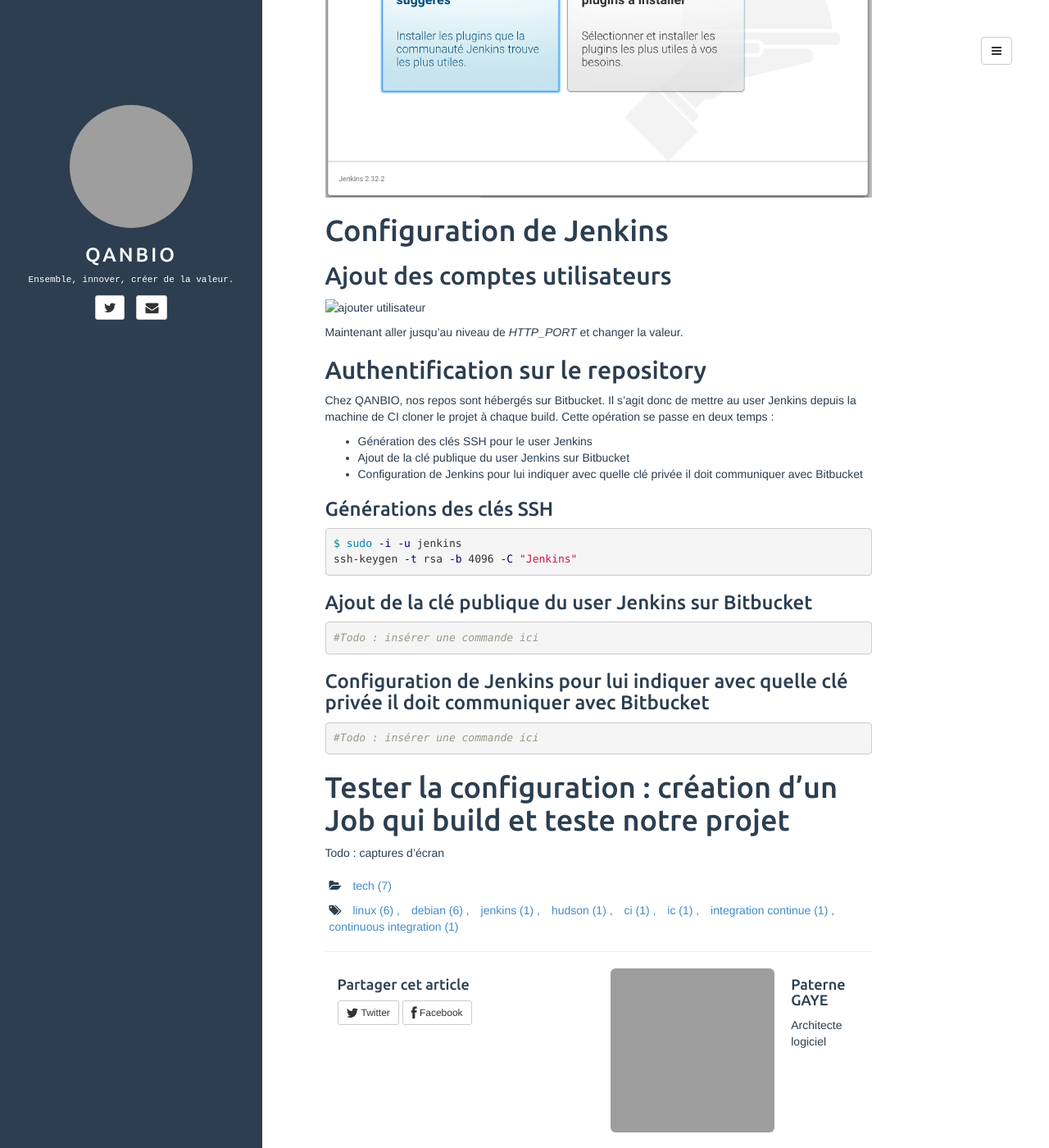
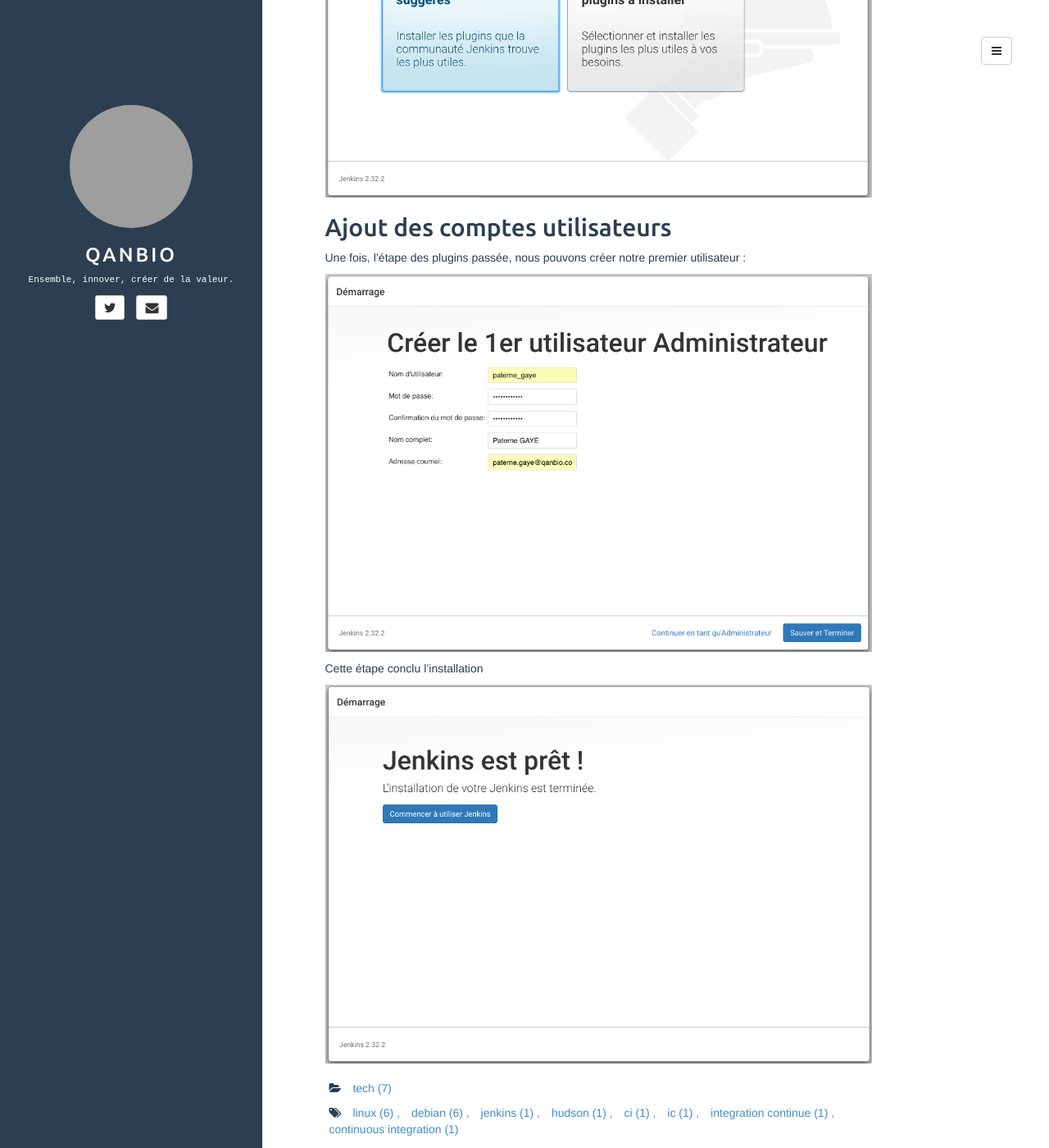
Before and after one commit to qanbio/blog, a Jekyll site: the page built from _posts/2017-02-10-jenkins-installation-linux.md, in a window 1280 px wide and 1400 px high, scrolled down 3189 px. Shown: the whole window at 82% size. Built offline with Jekyll 4.4.1, drawn with Linux system fonts in a browser that asks for light colours; comment, search, counter and statistics services are not loaded; grey boxes are pictures that could not be loaded.

Commit message:
Add image to Jenkins Post

```diff
--- a/_posts/2017-02-10-jenkins-installation-linux.md
+++ b/_posts/2017-02-10-jenkins-installation-linux.md
@@ -91,38 +91,11 @@
 ![image](../../../../assets/media/2017-02-10-jenkins-installation-linux/Jenkins-choix-plugins.png " ")
 
 
-# Configuration de Jenkins
+## Ajout des comptes utilisateurs
+Une fois, l'étape des plugins passée, nous pouvons créer notre premier utilisateur :
 
-## Ajout des comptes utilisateurs
+![image](../../../../assets/media/2017-02-10-jenkins-installation-linux/jenkins-creation-first-user.png " ")
 
-![ajouter utilisateur](../assets/media/adduser.PNG "ajouter utilisateur")
+Cette étape conclu l'installation
 
-
-Maintenant aller jusqu'au niveau de *HTTP_PORT* et changer la valeur.
-
-## Authentification sur le repository
-Chez QANBIO, nos repos sont hébergés sur Bitbucket. Il s'agit donc de mettre au user Jenkins depuis la machine de CI cloner le projet à chaque build. Cette opération se passe en deux temps :
-* Génération des clés SSH pour le user Jenkins
-* Ajout de la clé publique du user Jenkins sur Bitbucket
-* Configuration de Jenkins pour lui indiquer avec quelle clé privée il doit communiquer avec Bitbucket
-
-### Générations des clés SSH
-{% highlight bash %}
-$ sudo -i -u jenkins
-ssh-keygen -t rsa -b 4096 -C "Jenkins"
-{% endhighlight %}
-
-### Ajout de la clé publique du user Jenkins sur Bitbucket
-{% highlight bash %}
-#Todo : insérer une commande ici
-{% endhighlight %}
-
-### Configuration de Jenkins pour lui indiquer avec quelle clé privée il doit communiquer avec Bitbucket
-{% highlight bash %}
-#Todo : insérer une commande ici
-{% endhighlight %}
-
-
-# Tester la configuration : création d'un Job qui build et teste notre projet
-
-Todo : captures d'écran
+![image](../../../../assets/media/2017-02-10-jenkins-installation-linux/jenkins-install-terminee.png " ")
```
Also changed, not shown: _posts/2017-02-08-installation-tomcat-linux.md (+1 -0 lines), assets/media/2017-02-10-jenkins-installation-linux/jenkins-login-form.png (added).
